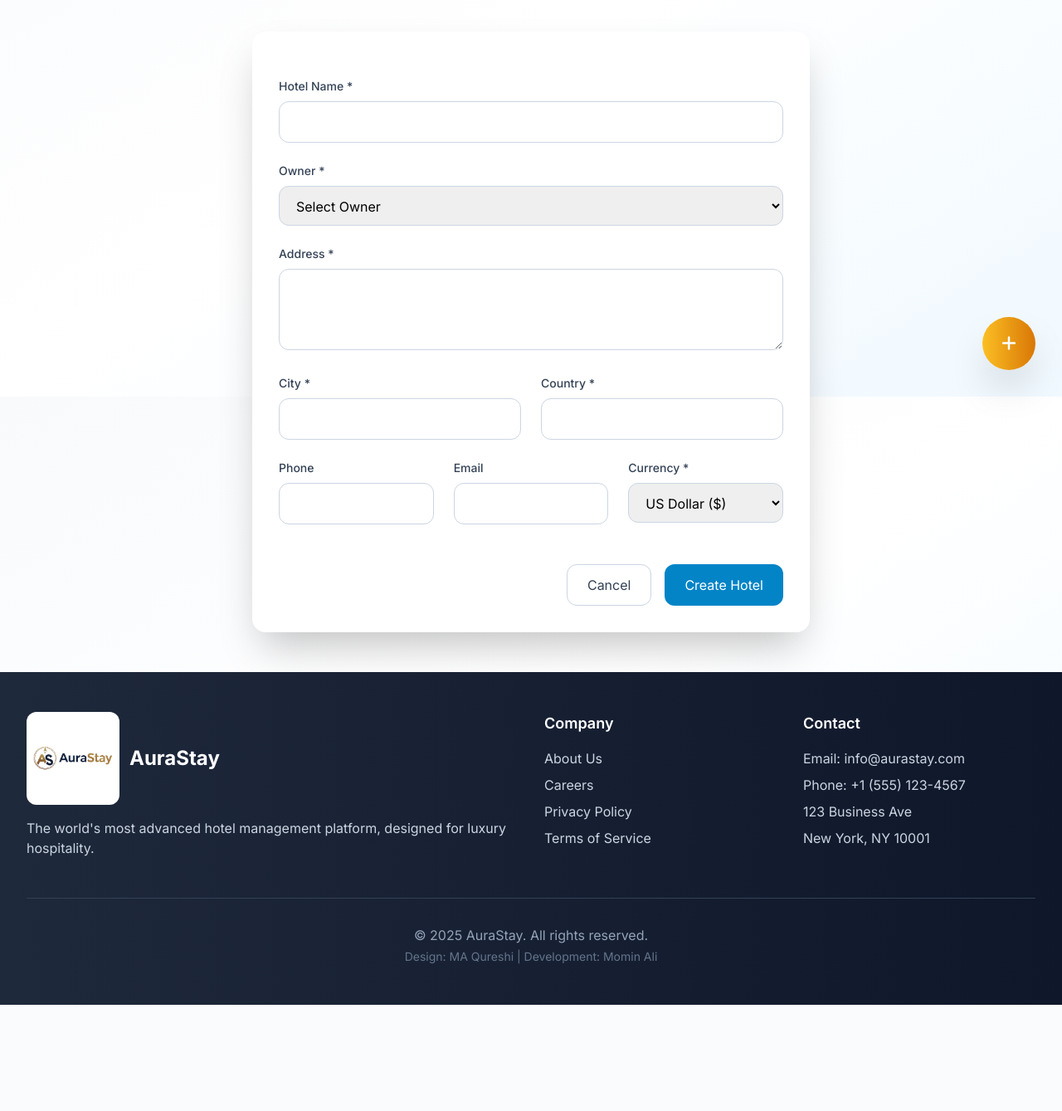
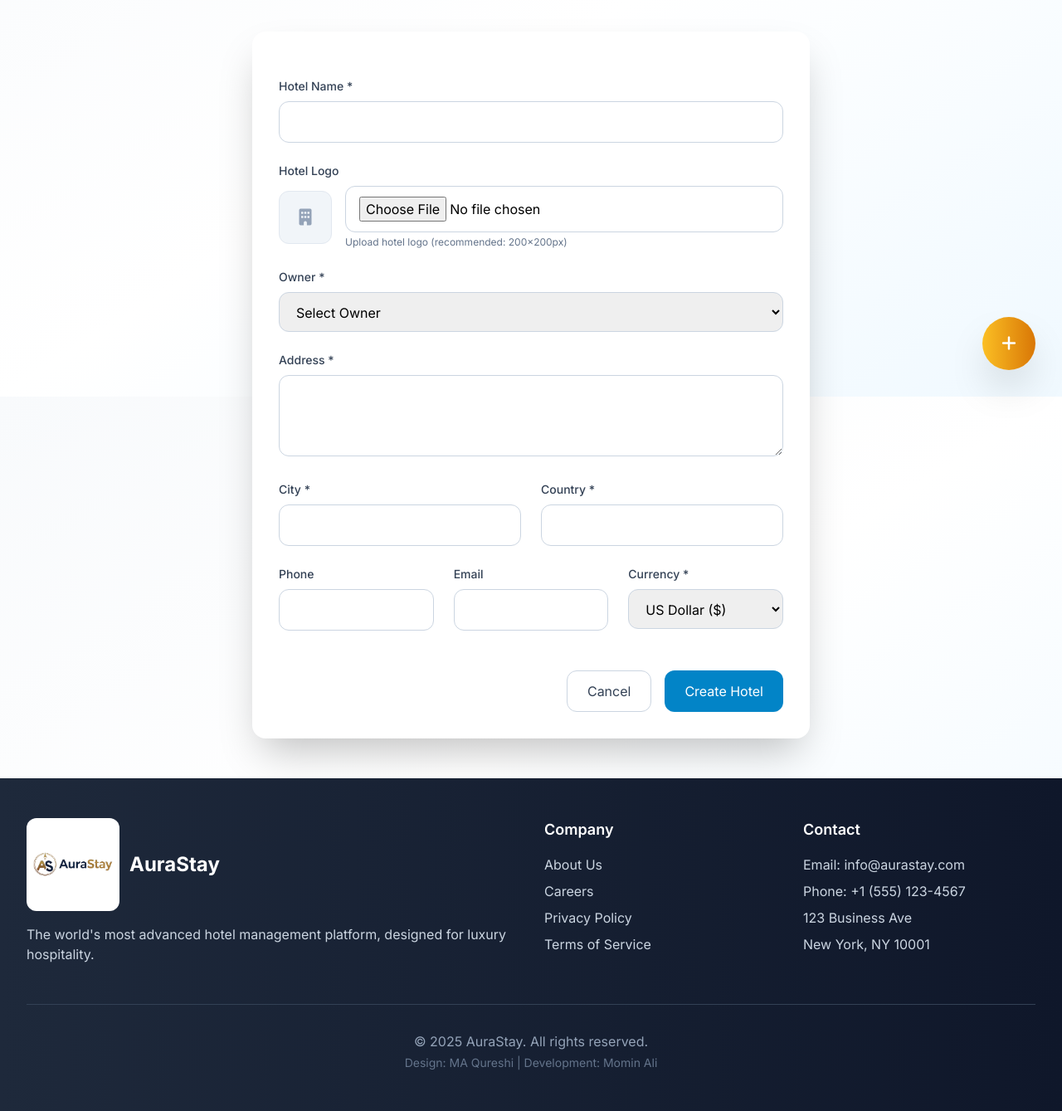
Before and after one commit to Momin9/hotel_management, a Django app: page /hotels/create/ in a window 1280 px wide. Shown: the part 322-1661 px from the top of the page at 83% size. Before the commit the page ends 1533 px from the top, so only its background shows below. Run offline with Django 4.2, Linux system fonts and the light colour scheme; the visitor is signed in with stand-in values (Sample User, id 1); data comes from the database, SQL or seed files in the repository; data that the repository does not hold is empty; parts of the project's set-up code (start-up, migrations or seed data) failed here and were passed over; some libraries are stand-ins or nearby versions.

Commit message:
Feature: Added hotel logo upload functionality
- Added hotel logo upload field to hotel creation/edit forms
- Updated hotel views to handle logo file uploads
- Modified hotel list template to display hotel logos instead of default icons
- Added logo preview in hotel forms with fallback to default icon
- Enhanced hotel branding with custom logos in both list and card views

```diff
--- a/accounts/views.py
+++ b/accounts/views.py
@@ -672,6 +672,11 @@ def hotel_create(request):
             owner=owner,
             is_active=False
         )
+
+        # Handle logo upload
+        if 'icon' in request.FILES:
+            hotel.icon = request.FILES['icon']
+            hotel.save()
         messages.success(request, f'Hotel "{hotel.name}" created successfully!')
         return redirect('accounts:hotel_list')
 
@@ -696,6 +701,11 @@ def hotel_edit(request, hotel_id):
         hotel.currency = request.POST.get('currency', 'USD')
         hotel.owner = owner
         hotel.is_active = request.POST.get('is_active') == 'on'
+
+        # Handle logo upload
+        if 'icon' in request.FILES:
+            hotel.icon = request.FILES['icon']
+
         hotel.save()
 
         messages.success(request, f'Hotel "{hotel.name}" updated successfully!')
--- a/templates/accounts/hotels/form.html
+++ b/templates/accounts/hotels/form.html
@@ -7,13 +7,31 @@
 {% block content %}
 <div class="max-w-2xl mx-auto">
     <div class="bg-white rounded-2xl p-8 luxury-shadow">
-        <form method="post" class="space-y-6">
+        <form method="post" enctype="multipart/form-data" class="space-y-6">
             {% csrf_token %}
 
             <div>
                 <label class="block text-sm font-medium text-luxury-700 mb-2">Hotel Name *</label>
                 <input type="text" name="name" value="{{ hotel.name|default:'' }}" required
                        class="w-full px-4 py-3 border border-luxury-300 rounded-xl focus:ring-2 focus:ring-royal-500 focus:border-royal-500">
+            </div>
+
+            <div>
+                <label class="block text-sm font-medium text-luxury-700 mb-2">Hotel Logo</label>
+                <div class="flex items-center space-x-4">
+                    {% if hotel.icon %}
+                        <img src="{{ hotel.icon.url }}" alt="Hotel Logo" class="w-16 h-16 rounded-xl object-cover border border-luxury-200">
+                    {% else %}
+                        <div class="w-16 h-16 bg-luxury-100 rounded-xl flex items-center justify-center border border-luxury-200">
+                            <i class="fas fa-building text-luxury-400 text-xl"></i>
+                        </div>
+                    {% endif %}
+                    <div class="flex-1">
+                        <input type="file" name="icon" accept="image/*"
+                               class="w-full px-4 py-3 border border-luxury-300 rounded-xl focus:ring-2 focus:ring-royal-500 focus:border-royal-500">
+                        <p class="text-xs text-luxury-500 mt-1">Upload hotel logo (recommended: 200x200px)</p>
+                    </div>
+                </div>
             </div>
 
             <div>
```
Also changed, not shown: templates/accounts/hotels/list.html (+8 -0 lines).
